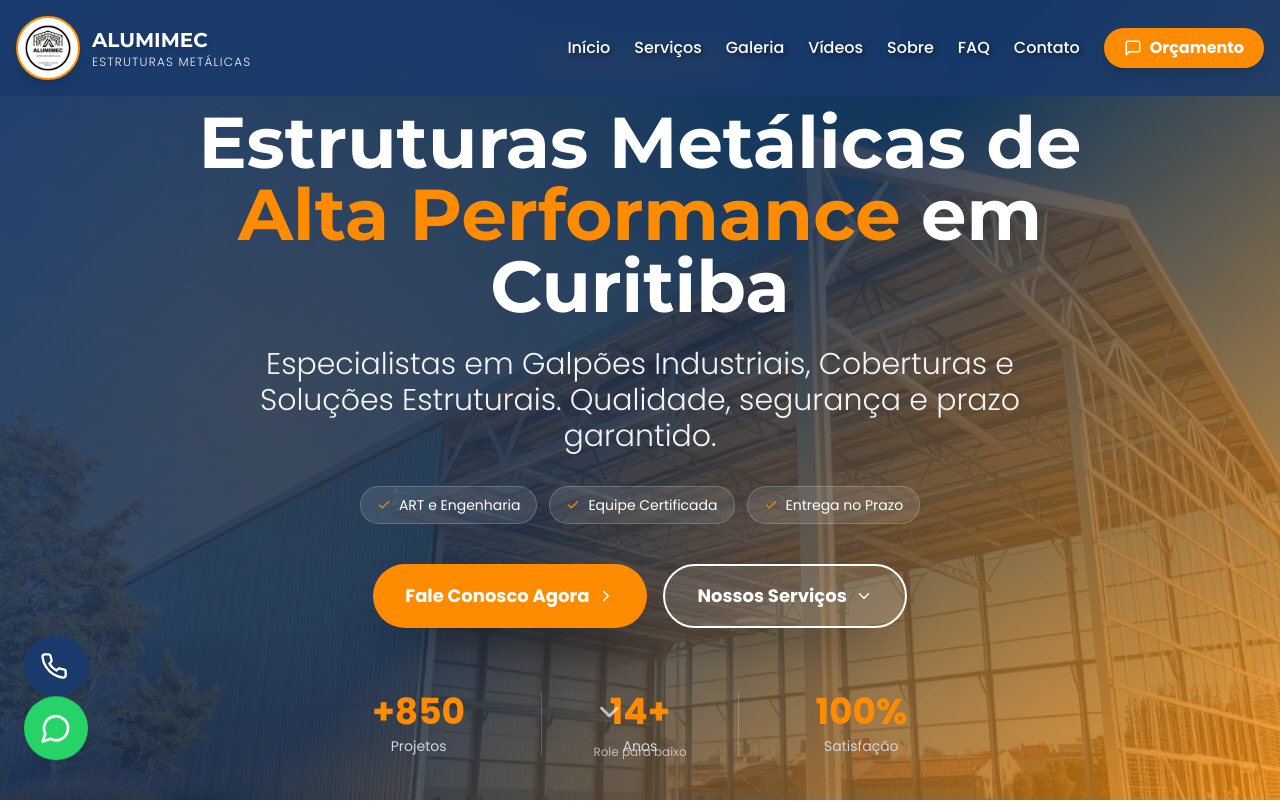
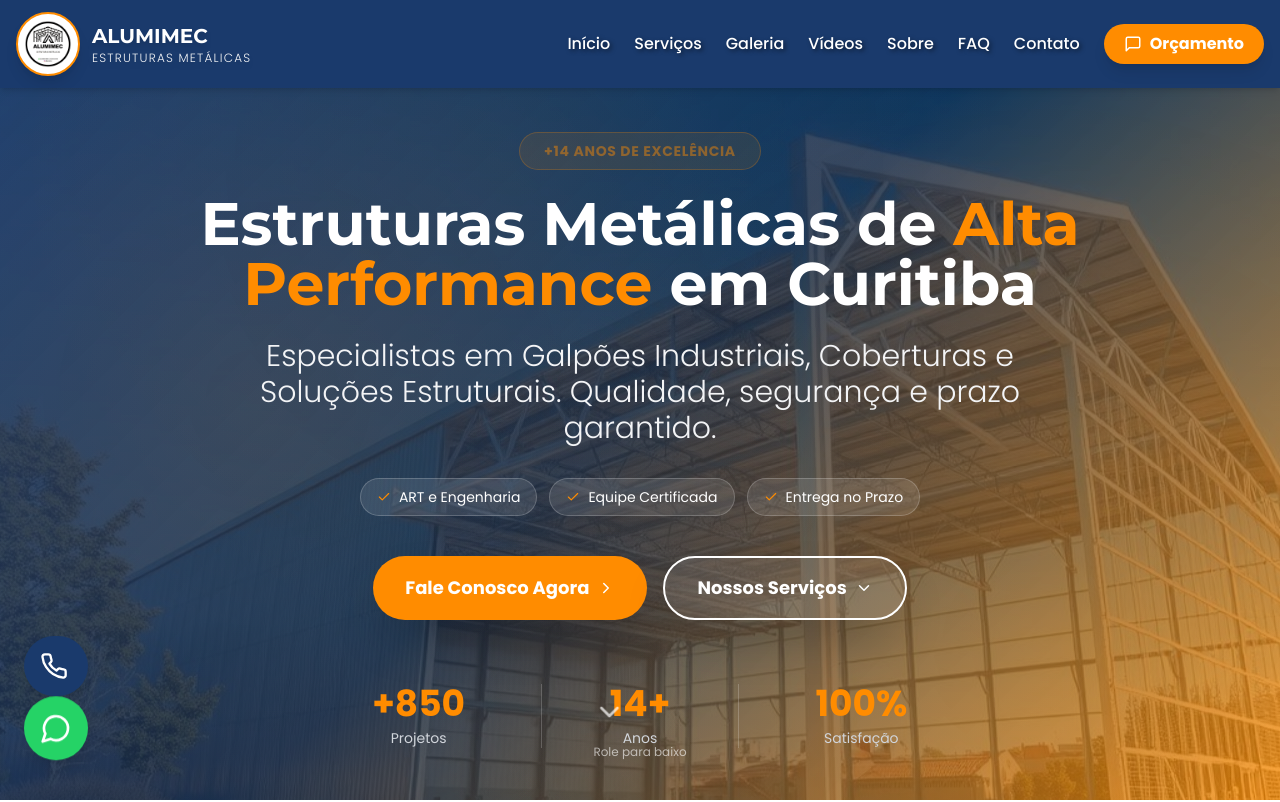
Before and after one commit to supremapix/Alumimec-Estruturas-Met-licas, a React (Vite) app: page / in a window 1280 px wide. Shown: the top 802 px of the page. Built offline with nearby package versions, Linux system fonts and the light colour scheme.

Commit message:
Updated sitemap.xml

```diff
--- a/components/Header.tsx
+++ b/components/Header.tsx
@@ -44,7 +44,7 @@
   };
 
   return (
-    <header className={`fixed top-0 w-full z-50 transition-all duration-300 ${scrolled ? 'bg-primary shadow-lg py-2' : 'bg-primary/80 backdrop-blur-md py-2 md:py-4'}`}>
+    <header className={`fixed top-0 w-full z-50 transition-all duration-300 ${scrolled ? 'bg-primary shadow-lg py-2' : 'bg-primary shadow-md py-2 md:py-3'}`}>
       <div className="container mx-auto px-4 flex justify-between items-center max-w-7xl">
         {/* Logo */}
         <Link to="/" className="flex items-center gap-2 md:gap-3">
@@ -93,7 +93,7 @@
         </button>
 
         {/* Mobile Nav Overlay */}
-        <div className={`fixed inset-0 bg-primary/98 backdrop-blur-md z-40 transform transition-transform duration-300 flex flex-col items-center justify-center gap-6 md:gap-8 pt-20 ${isOpen ? 'translate-x-0' : 'translate-x-full'} lg:hidden`}>
+        <div className={`fixed inset-0 bg-primary z-40 transform transition-transform duration-300 flex flex-col items-center justify-center gap-6 md:gap-8 pt-20 ${isOpen ? 'translate-x-0' : 'translate-x-full'} lg:hidden`}>
           {navLinks.map((link) => (
             <button
               key={link.name}
--- a/pages/Home.tsx
+++ b/pages/Home.tsx
@@ -51,7 +51,7 @@
       />
 
       {/* 1. HERO SECTION */}
-      <section className="relative min-h-screen flex items-center justify-center bg-gray-900 text-white overflow-hidden pt-20 md:pt-0">
+      <section className="relative min-h-screen flex items-center justify-center bg-gray-900 text-white overflow-hidden pt-24 md:pt-28 lg:pt-32 pb-12">
         {/* Background Image with Animation */}
         <div
           className="absolute inset-0 bg-cover bg-center z-0 hero-bg-animate"
@@ -63,11 +63,11 @@
         <div className="absolute inset-0 hero-pattern z-10"></div>
 
         {/* Animated Floating Elements */}
-        <div className="absolute top-20 left-4 md:left-10 w-24 h-24 md:w-32 md:h-32 bg-accent/10 rounded-full blur-3xl animate-float"></div>
+        <div className="absolute top-32 left-4 md:left-10 w-24 h-24 md:w-32 md:h-32 bg-accent/10 rounded-full blur-3xl animate-float"></div>
         <div className="absolute bottom-20 right-4 md:right-10 w-32 h-32 md:w-40 md:h-40 bg-accent/10 rounded-full blur-3xl animate-float delay-300"></div>
 
         {/* Main Content */}
-        <div className="container mx-auto px-4 z-20 text-center relative py-12 md:py-0">
+        <div className="container mx-auto px-4 z-20 text-center relative">
           <div className="max-w-5xl mx-auto">
             {/* Badge */}
             <div className="animate-fade-in-down mb-4 md:mb-6">
@@ -77,7 +77,7 @@
             </div>
 
             {/* Main Heading */}
-            <h1 className="text-3xl sm:text-4xl md:text-5xl lg:text-6xl xl:text-7xl font-heading font-bold mb-4 md:mb-6 leading-tight animate-fade-in-up opacity-0 delay-100 px-2">
+            <h1 className="text-2xl sm:text-3xl md:text-4xl lg:text-5xl xl:text-6xl font-heading font-bold mb-4 md:mb-6 leading-tight animate-fade-in-up opacity-0 delay-100 px-2">
               Estruturas Metálicas de <span className="text-accent bg-clip-text">Alta Performance</span> em Curitiba
             </h1>
 
--- a/pages/LocationPage.tsx
+++ b/pages/LocationPage.tsx
@@ -51,7 +51,7 @@
       />
 
       {/* Header Location */}
-      <section className="bg-primary text-white py-24 md:py-32 relative overflow-hidden min-h-[60vh] md:min-h-[70vh] flex items-center pt-20 md:pt-32">
+      <section className="bg-primary text-white py-12 md:py-32 relative overflow-hidden min-h-[60vh] md:min-h-[70vh] flex items-center pt-24 md:pt-28 lg:pt-32 pb-12">
         {/* Background Image with Animation */}
         <div className="absolute inset-0 bg-[url('/galpoes-metalicos-pre-fabricados-hero-imagem.jpg')] opacity-30 bg-cover bg-center hero-bg-animate"></div>
 
```
Also changed, not shown: 1 other file (tests, documents, lock files or other folders).
